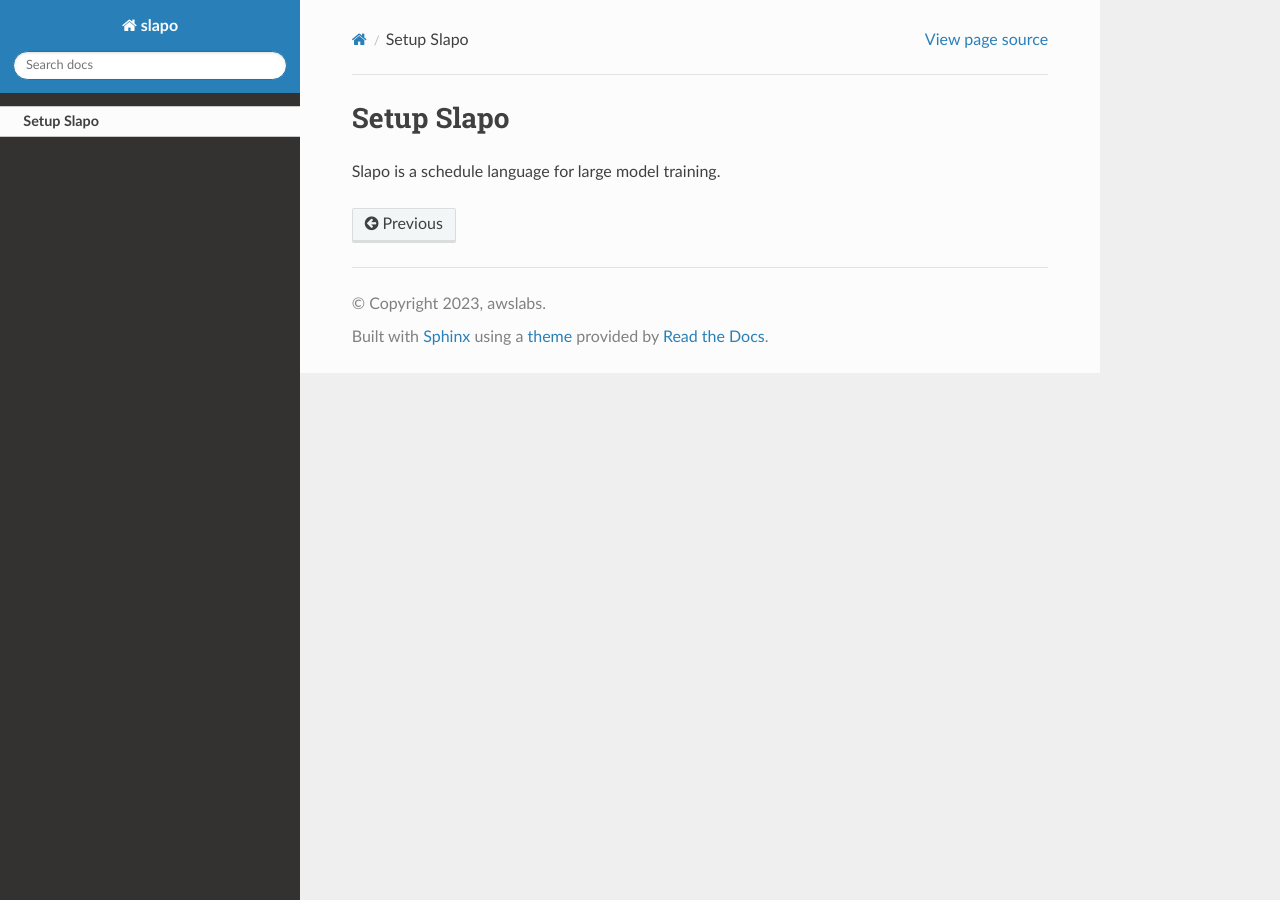
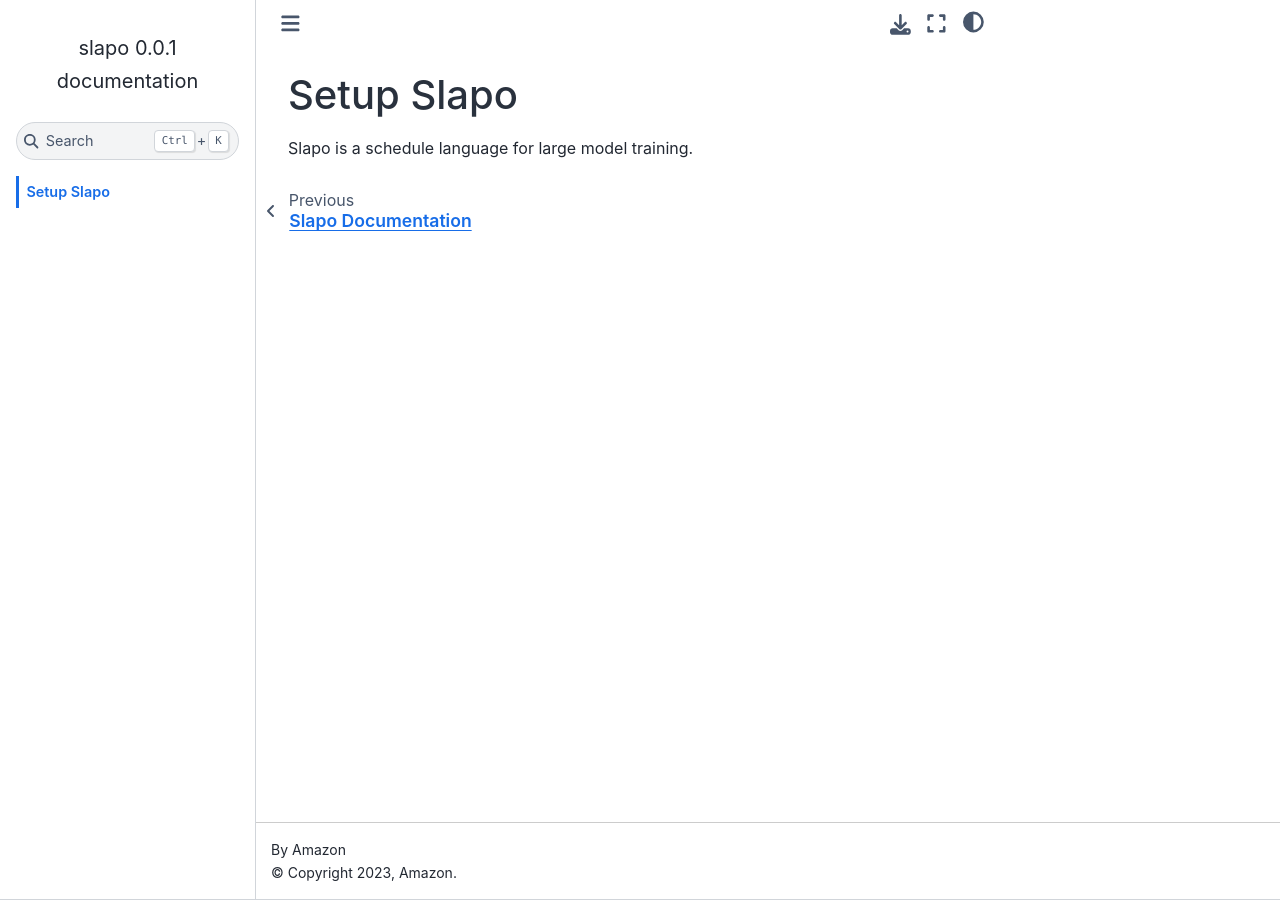
Before and after one commit to awslabs/slapo, a Sphinx documentation site: the page built from docs/source/setup/index.rst, in a window 1280 px wide. Built offline with Sphinx 7.4.7 and the Sphinx Book theme 1.1.4, drawn with Linux system fonts in a browser that asks for light colours; pages that are not in the unit, such as notebooks, are missing from menus.

Commit message:
[docs] Fix conf.py

```diff
--- a/docs/source/conf.py
+++ b/docs/source/conf.py
@@ -21,8 +21,8 @@
 # -- Project information -----------------------------------------------------
 
 project = 'slapo'
-copyright = '2023, awslabs'
-author = 'awslabs'
+copyright = '2023, Amazon'
+author = 'Amazon'
 
 # The full version, including alpha/beta/rc tags
 release = '0.0.1'
@@ -54,7 +54,7 @@
 # The theme to use for HTML and HTML Help pages.  See the documentation for
 # a list of builtin themes.
 #
-html_theme = 'sphinx_rtd_theme'
+html_theme = 'sphinx_book_theme'
 
 # Add any paths that contain custom static files (such as style sheets) here,
 # relative to this directory. They are copied after the builtin static files,
--- a/docs/source/index.rst
+++ b/docs/source/index.rst
@@ -26,5 +26,3 @@
    :maxdepth: 1
 
    setup/index
-   tutorials/index
-   contribute/index
```
